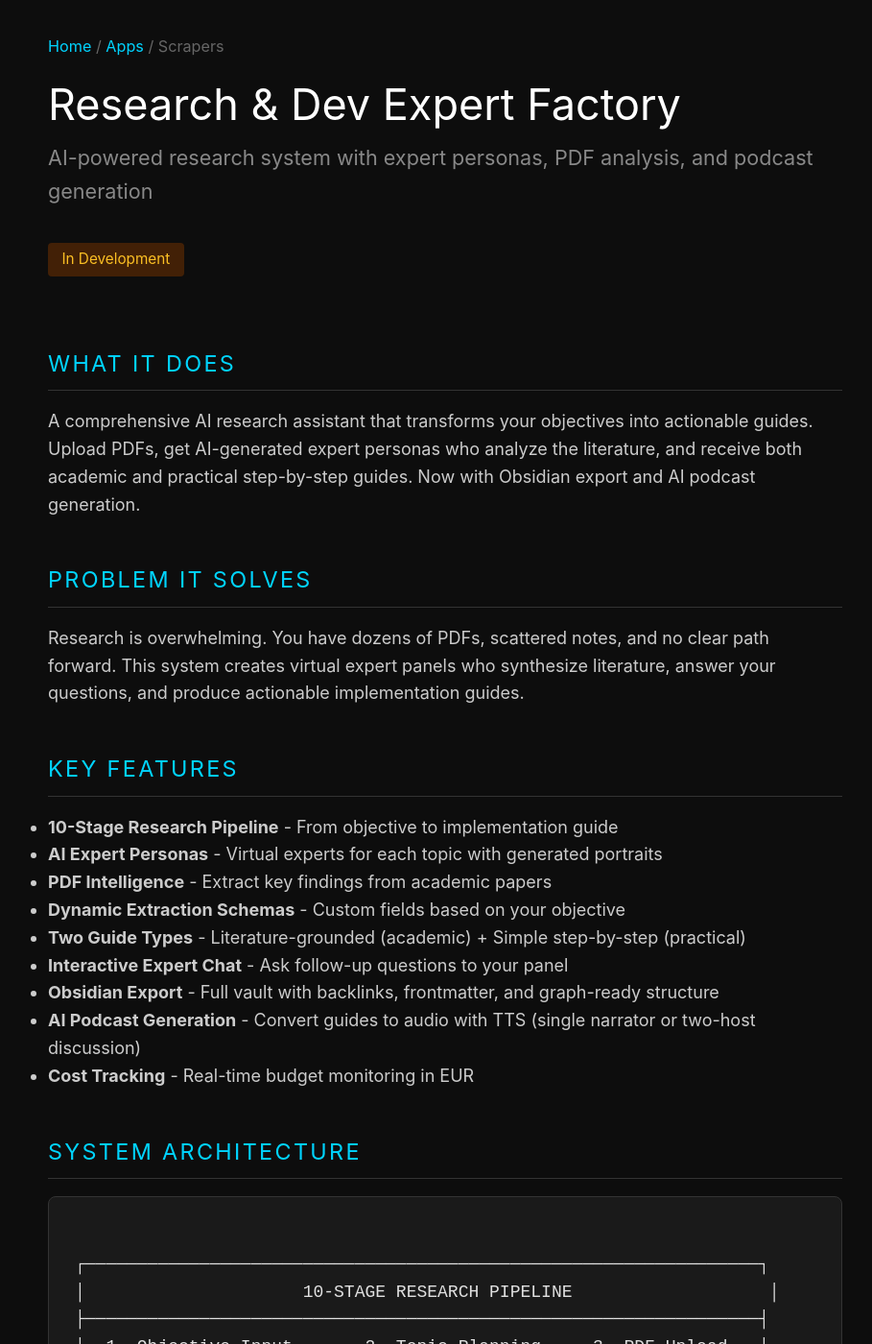
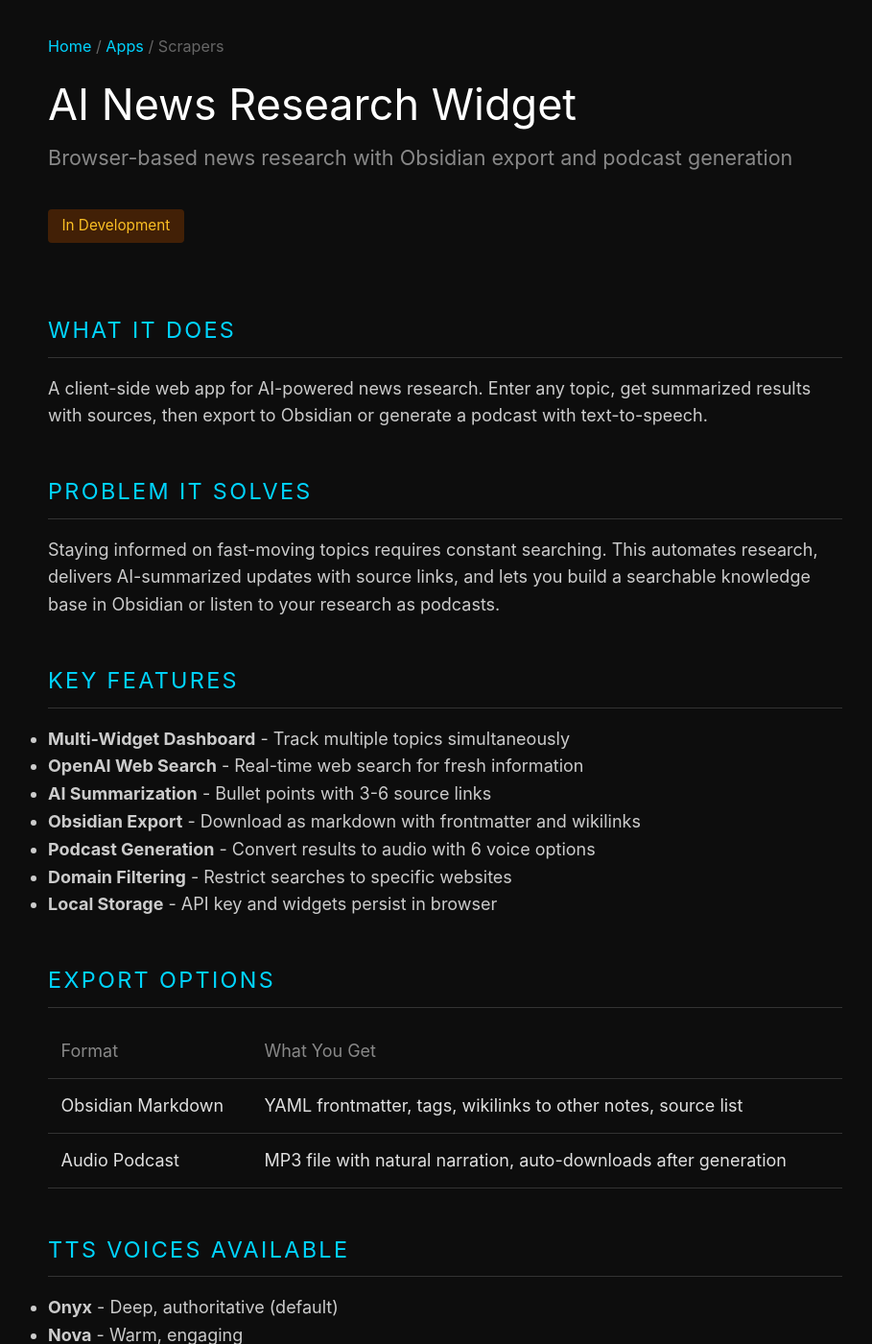
Before and after one commit to eqenrico-hub/eqenrico-hub.github.io, a Jekyll site: the page built from app/scrapers/ai-news-aggregator.html, in a window 1280 px wide and 1400 px high. Shown: the whole window at 96% size, without its empty margins (176-1085 px from the left). Built offline with Jekyll 4.4.1, drawn with Linux system fonts in a browser that asks for light colours; some of the changed text lies outside the part shown.

Commit message:
Fix AI News widget page - add Obsidian export & podcast features
- Corrected description for AI News Research Widget
- Added Obsidian export and podcast generation features
- Added TTS voice options documentation
- Added export options table
- Fixed incorrect previous commit that confused two different apps

Co-Authored-By: Claude Opus 4.5 <noreply@anthropic.com>

```diff
--- a/app/index.html
+++ b/app/index.html
@@ -238,8 +238,8 @@ title: Apps & Projects
     </div>
     <div class="app-list">
       <a href="/app/scrapers/ai-news-aggregator.html" class="app-card">
-        <h3>Research & Dev Expert Factory</h3>
-        <p>AI research system with expert personas, PDF analysis, Obsidian export & podcast generation</p>
+        <h3>AI News Research Widget</h3>
+        <p>News research with Obsidian export & podcast generation</p>
         <span class="status development">In Development</span>
       </a>
       <a href="/app/scrapers/opportunity-miner.html" class="app-card">
--- a/app/scrapers/ai-news-aggregator.html
+++ b/app/scrapers/ai-news-aggregator.html
@@ -1,111 +1,98 @@
 ---
 layout: app-detail
-title: Research & Dev Expert Factory
-tagline: AI-powered research system with expert personas, PDF analysis, and podcast generation
+title: AI News Research Widget
+tagline: Browser-based news research with Obsidian export and podcast generation
 category: Scrapers
 status: development
 ---
 
 <div class="section">
   <h2>What It Does</h2>
-  <p>A comprehensive AI research assistant that transforms your objectives into actionable guides. Upload PDFs, get AI-generated expert personas who analyze the literature, and receive both academic and practical step-by-step guides. Now with Obsidian export and AI podcast generation.</p>
+  <p>A client-side web app for AI-powered news research. Enter any topic, get summarized results with sources, then export to Obsidian or generate a podcast with text-to-speech.</p>
 </div>
 
 <div class="section">
   <h2>Problem It Solves</h2>
-  <p>Research is overwhelming. You have dozens of PDFs, scattered notes, and no clear path forward. This system creates virtual expert panels who synthesize literature, answer your questions, and produce actionable implementation guides.</p>
+  <p>Staying informed on fast-moving topics requires constant searching. This automates research, delivers AI-summarized updates with source links, and lets you build a searchable knowledge base in Obsidian or listen to your research as podcasts.</p>
 </div>
 
 <div class="section">
   <h2>Key Features</h2>
   <ul>
-    <li><strong>10-Stage Research Pipeline</strong> - From objective to implementation guide</li>
-    <li><strong>AI Expert Personas</strong> - Virtual experts for each topic with generated portraits</li>
-    <li><strong>PDF Intelligence</strong> - Extract key findings from academic papers</li>
-    <li><strong>Dynamic Extraction Schemas</strong> - Custom fields based on your objective</li>
-    <li><strong>Two Guide Types</strong> - Literature-grounded (academic) + Simple step-by-step (practical)</li>
-    <li><strong>Interactive Expert Chat</strong> - Ask follow-up questions to your panel</li>
-    <li><strong>Obsidian Export</strong> - Full vault with backlinks, frontmatter, and graph-ready structure</li>
-    <li><strong>AI Podcast Generation</strong> - Convert guides to audio with TTS (single narrator or two-host discussion)</li>
-    <li><strong>Cost Tracking</strong> - Real-time budget monitoring in EUR</li>
+    <li><strong>Multi-Widget Dashboard</strong> - Track multiple topics simultaneously</li>
+    <li><strong>OpenAI Web Search</strong> - Real-time web search for fresh information</li>
+    <li><strong>AI Summarization</strong> - Bullet points with 3-6 source links</li>
+    <li><strong>Obsidian Export</strong> - Download as markdown with frontmatter and wikilinks</li>
+    <li><strong>Podcast Generation</strong> - Convert results to audio with 6 voice options</li>
+    <li><strong>Domain Filtering</strong> - Restrict searches to specific websites</li>
+    <li><strong>Local Storage</strong> - API key and widgets persist in browser</li>
   </ul>
 </div>
 
 <div class="section">
-  <h2>System Architecture</h2>
-  <div class="architecture-box">
-┌─────────────────────────────────────────────────────────────────┐
-│                     10-STAGE RESEARCH PIPELINE                   │
-├─────────────────────────────────────────────────────────────────┤
-│  1. Objective Input    →  2. Topic Planning  →  3. PDF Upload   │
-│  4. Expert Generation  →  5. Q&A Session     →  6. Refined Goal │
-│  7. Extraction Schema  →  8. Article Analysis → 9. Guide Build  │
-│  10. Chat + Export                                               │
-└─────────────────────────────────────────────────────────────────┘
-           │                    │                    │
-           ▼                    ▼                    ▼
-    ┌──────────────┐   ┌───────────────┐   ┌────────────────┐
-    │  Word Docs   │   │   Obsidian    │   │   AI Podcast   │
-    │  (.docx)     │   │   Vault       │   │   (MP3 + TTS)  │
-    └──────────────┘   └───────────────┘   └────────────────┘</div>
+  <h2>Export Options</h2>
+  <table class="competitors-table">
+    <tr>
+      <th>Format</th>
+      <th>What You Get</th>
+    </tr>
+    <tr>
+      <td>Obsidian Markdown</td>
+      <td>YAML frontmatter, tags, wikilinks to other notes, source list</td>
+    </tr>
+    <tr>
+      <td>Audio Podcast</td>
+      <td>MP3 file with natural narration, auto-downloads after generation</td>
+    </tr>
+  </table>
 </div>
 
 <div class="section">
-  <h2>Output Formats</h2>
+  <h2>TTS Voices Available</h2>
   <ul>
-    <li><strong>Word Documents</strong> - Literature guide + Simple guide (.docx)</li>
-    <li><strong>Obsidian Vault</strong> - Topics, articles, experts, guides with wikilinks</li>
-    <li><strong>Audio Podcasts</strong> - Single narrator or two-host discussion format</li>
-    <li><strong>JSON Exports</strong> - All extracted data for programmatic use</li>
+    <li><strong>Onyx</strong> - Deep, authoritative (default)</li>
+    <li><strong>Nova</strong> - Warm, engaging</li>
+    <li><strong>Echo</strong> - Thoughtful, measured</li>
+    <li><strong>Fable</strong> - British, academic</li>
+    <li><strong>Alloy</strong> - Neutral, clear</li>
+    <li><strong>Shimmer</strong> - Friendly, approachable</li>
   </ul>
 </div>
 
 <div class="section">
   <h2>Tech Stack</h2>
   <div class="tech-stack">
-    <span class="tech-tag">Python</span>
-    <span class="tech-tag">Streamlit</span>
-    <span class="tech-tag">OpenAI GPT-4</span>
-    <span class="tech-tag">OpenAI TTS</span>
-    <span class="tech-tag">PyPDF2</span>
-    <span class="tech-tag">python-docx</span>
-    <span class="tech-tag">pydub</span>
+    <span class="tech-tag">HTML/CSS/JS</span>
+    <span class="tech-tag">OpenAI Responses API</span>
+    <span class="tech-tag">OpenAI TTS API</span>
+    <span class="tech-tag">LocalStorage</span>
   </div>
 </div>
 
 <div class="section">
   <h2>API Costs</h2>
   <ul>
-    <li><strong>OpenAI GPT-4</strong> - ~$0.03/1K tokens (main reasoning)</li>
-    <li><strong>OpenAI GPT-4 Mini</strong> - ~$0.0004/1K tokens (fast tasks)</li>
-    <li><strong>OpenAI TTS HD</strong> - ~$0.03/1K characters (podcast audio)</li>
-    <li><strong>OpenAI Image Gen</strong> - ~$0.02/image (expert portraits)</li>
-    <li><strong>ElevenLabs</strong> - Optional, higher quality TTS (~$0.30/1K chars)</li>
+    <li><strong>OpenAI GPT-4o-mini</strong> - ~$0.00015/1K input, $0.0006/1K output (research)</li>
+    <li><strong>OpenAI Web Search</strong> - Included with Responses API</li>
+    <li><strong>OpenAI TTS HD</strong> - ~$0.03/1K characters (podcast)</li>
   </ul>
-  <p><em>Built-in cost tracking with budget alerts. Typical research session: $2-5 EUR.</em></p>
+  <p><em>Typical research query: ~$0.01. Podcast generation: ~$0.05-0.10 per audio.</em></p>
 </div>
 
 <div class="section">
-  <h2>Podcast Modes</h2>
-  <table class="competitors-table">
-    <tr>
-      <th>Mode</th>
-      <th>Description</th>
-    </tr>
-    <tr>
-      <td>Single Narrator</td>
-      <td>Professional voiceover of your guide, like a documentary</td>
-    </tr>
-    <tr>
-      <td>Two Hosts + Expert</td>
-      <td>Alex and Jamie discuss findings with your AI expert guest</td>
-    </tr>
-  </table>
+  <h2>How to Use</h2>
+  <ol>
+    <li>Open the HTML file in your browser</li>
+    <li>Enter your OpenAI API key and save</li>
+    <li>Create widgets for topics you want to track</li>
+    <li>Click "Run" to research or "Refresh All" for all widgets</li>
+    <li>Export results to Obsidian or generate podcasts</li>
+  </ol>
 </div>
 
 <div class="section">
   <h2>Why I Built This</h2>
-  <p>PhD research means reading hundreds of papers across multiple topics. I needed a system that could synthesize literature into actionable steps, with experts I could consult. The podcast feature lets me "listen to my research" during commutes. Obsidian export creates a permanent knowledge base that grows with each project.</p>
+  <p>I wanted a quick way to get AI-curated news on specific topics without manually searching. The Obsidian export builds a permanent knowledge base over time, and the podcast feature lets me catch up on research during commutes.</p>
 </div>
 
 <div class="section">
@@ -116,16 +103,12 @@ status: development
       <th>How This Differs</th>
     </tr>
     <tr>
-      <td><a href="https://elicit.org" target="_blank">Elicit</a></td>
-      <td>Virtual expert personas, podcast generation, Obsidian export</td>
+      <td><a href="https://perplexity.ai" target="_blank">Perplexity</a></td>
+      <td>Obsidian export, podcast generation, multi-widget tracking</td>
     </tr>
     <tr>
-      <td><a href="https://www.semanticscholar.org" target="_blank">Semantic Scholar</a></td>
-      <td>Custom extraction schemas, actionable guides, cost tracking</td>
-    </tr>
-    <tr>
-      <td><a href="https://notebooklm.google.com" target="_blank">NotebookLM</a></td>
-      <td>Multi-topic expert panels, two-guide output system</td>
+      <td><a href="https://you.com" target="_blank">You.com</a></td>
+      <td>Fully client-side, no account needed, local storage</td>
     </tr>
   </table>
 </div>
```
